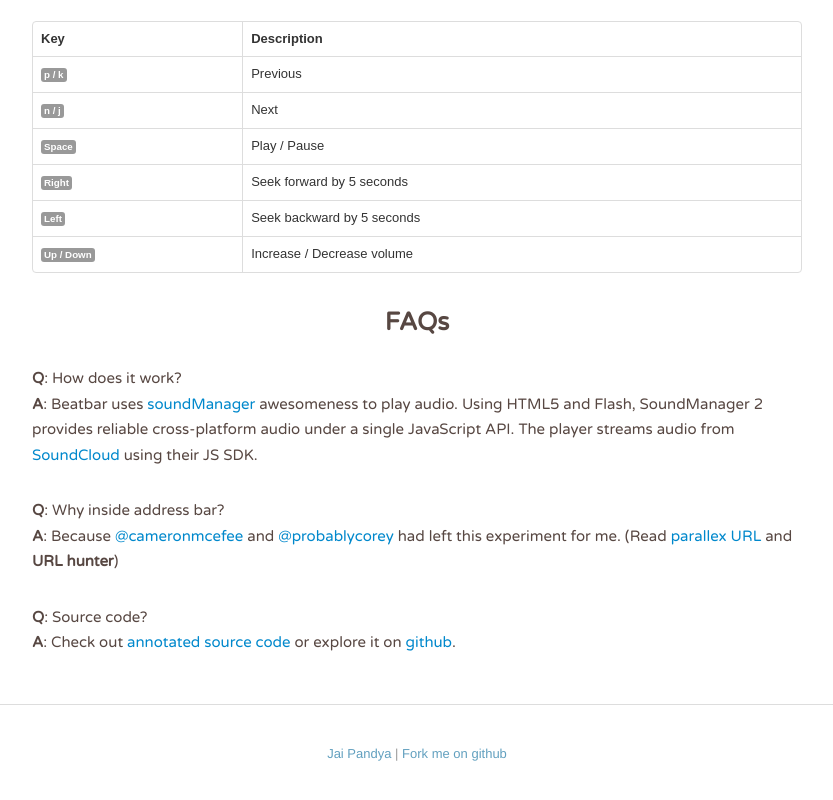
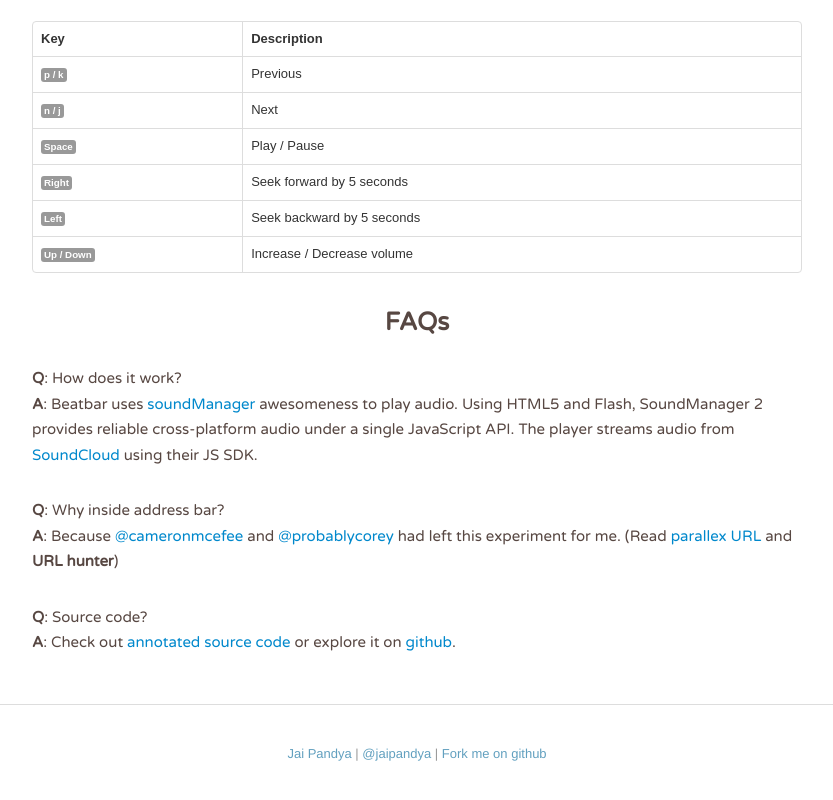
Before and after one commit to jaipandya/beatbar, a plain HTML site: page index.html in a window 1280 px wide. Shown: the part 993-1793 px from the top of the page, without its empty margins (223-1056 px from the left). Drawn offline with nearby package versions, Linux system fonts and the light colour scheme; a script that the page names is missing.

Commit message:
chipping in my twitter handle in the footer

```diff
--- a/index.html
+++ b/index.html
@@ -184,7 +184,7 @@
     </div>
     <div class="footer">
       <p>
-      <a href="http://jai.im">Jai Pandya</a> | <a href='http://github.com/jaipandya'>Fork me on github</a>
+      <a href="http://jai.im">Jai Pandya</a> | <a href="http://twitter.com/jaipandya">@jaipandya</a> | <a href='http://github.com/jaipandya'>Fork me on github</a>
       </p>
     </div>
   </div>
```
